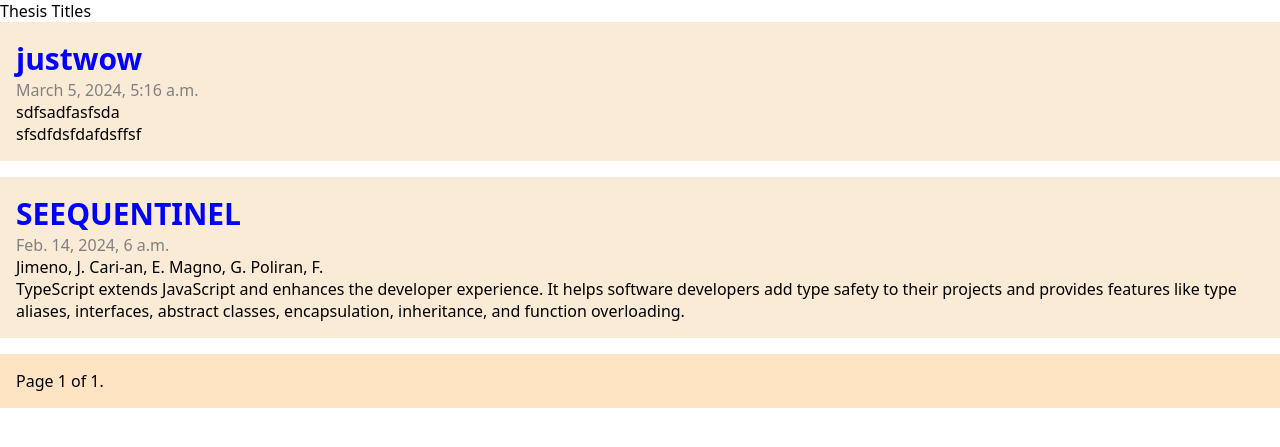
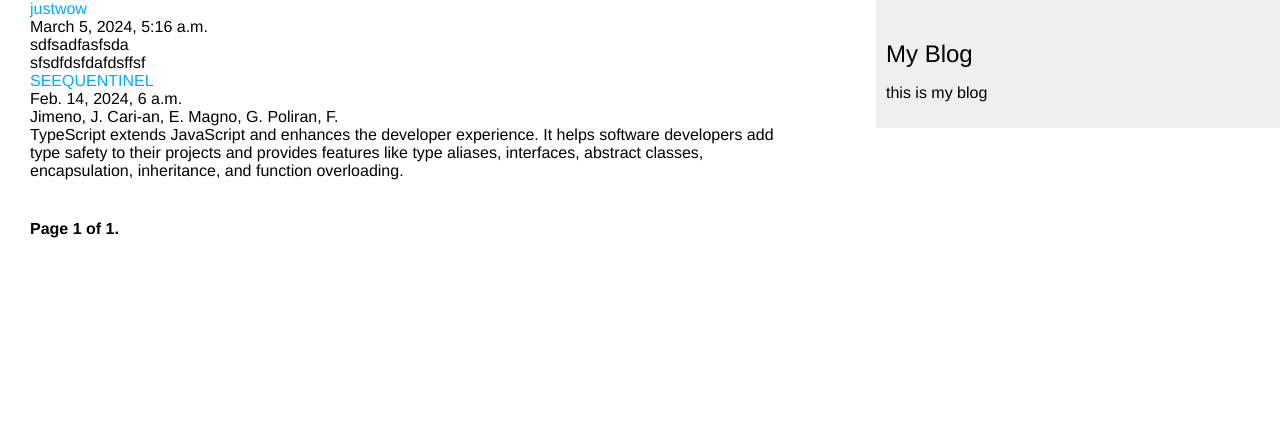
Before and after one commit to JohnzExor/ThesisApp, a Django app: page /thesis/?page=1 in a window 1280 px wide. Shown: the top 447 px of the page. Run offline with Django 5.2, Linux system fonts and the light colour scheme; data comes from the database, SQL or seed files in the repository; both versions use the stored data as it was after the commit; parts of the project's set-up code (start-up, migrations or seed data) failed here and were passed over.

Commit message:
added comment feature and fixed css

```diff
--- a/thesis/models.py
+++ b/thesis/models.py
@@ -8,9 +8,8 @@ from taggit.managers import TaggableManager
 # Create your models here.
 class Post(models.Model):
     class Status(models.TextChoices):
-        APPROVED = "APP", "Approved"
-        PENDING = "PEN", "Pending"
-        REJECTED = "REJ", "Rejected"
+        DRAFT = 'DF', 'Draft'
+        PUBLISHED = 'PB', 'Published'
 
     title = models.CharField(max_length=250)
     slug = models.SlugField(max_length=250, unique_for_date="publish")
@@ -24,7 +23,7 @@ class Post(models.Model):
     panels = models.CharField(max_length=500)
 
     status = models.CharField(
-        max_length=3, choices=Status.choices, default=Status.PENDING
+        max_length=3, choices=Status.choices, default=Status.DRAFT
     )
 
     publish = models.DateTimeField(default=timezone.now)
@@ -47,3 +46,22 @@ class Post(models.Model):
             "thesis:thesis_details",
             args=[self.publish.year, self.publish.month, self.publish.day, self.slug],
         )
+class Comment(models.Model):
+    post = models.ForeignKey(Post,
+                             on_delete=models.CASCADE,
+                             related_name='comments')
+    name = models.CharField(max_length=80)
+    email=models.EmailField()
+    body= models.TextField()
+    created = models.DateTimeField(auto_now_add=True)
+    updated= models.DateTimeField(auto_now=True)
+    active=models.BooleanField(default=True)
+
+    class Meta:
+        ordering=['created']
+        indexes = [
+            models.Index(fields=['created']),
+        ]
+
+    def __str__(self):
+        return f'Comment by {self.name} on {self.post}'
--- a/thesis/static/blog/css/style.css
+++ /dev/null
@@ -1,36 +0,0 @@
-* {
-    text-decoration: none;
-    padding: 0;
-    margin: 0;
-    font-family: system-ui, -apple-system, BlinkMacSystemFont, 'Segoe UI', Roboto, Oxygen, Ubuntu, Cantarell, 'Open Sans', 'Helvetica Neue', sans-serif;
-}
-
-a {
-    color: blue;
-}
-
-.title {
-    font-size: 30px;
-    font-weight: bold;
-}
-
-.container {
-    display: flex;
-    flex-direction: column;
-    gap: 1em;
-}
-
-.item {
-    background-color: antiquewhite;
-    padding: 1em;
-}
-
-.publish {
-    color: gray;
-}
-
-.pagination {
-    background-color: bisque;
-    margin-top: 1em;
-    padding: 1em;
-}
--- /dev/null
+++ b/thesis/static/css/style.css
@@ -0,0 +1,92 @@
+body {
+    margin:0;
+    padding:0;
+    font-family:helvetica, sans-serif;
+}
+
+a {
+    color:#00abff;
+    text-decoration:none;
+}
+
+h1 {
+    font-weight:normal;
+    border-bottom:1px solid #bbb;
+    padding:0 0 10px 0;
+}
+
+h2 {
+    font-weight:normal;
+    margin:30px 0 0;
+}
+
+#content {
+    float:left;
+    width:60%;
+    padding:0 0 0 30px;
+}
+
+#sidebar {
+    float:right;
+    width:30%;
+    padding:10px;
+    background:#efefef;
+    height:100%;
+}
+
+p.date {
+    color:#ccc;
+    font-family: georgia, serif;
+    font-size: 12px;
+    font-style: italic;
+}
+
+/* pagination */
+.pagination {
+    margin:40px 0;
+    font-weight:bold;
+}
+
+/* forms */
+label {
+    float:left;
+    clear:both;
+    color:#333;
+    margin-bottom:4px;
+}
+input, textarea {
+    clear:both;
+    float:left;
+    margin:0 0 10px;
+    background:#ededed;
+    border:0;
+    padding:6px 10px;
+    font-size:12px;
+}
+input[type=submit] {
+    font-weight:bold;
+    background:#00abff;
+    color:#fff;
+    padding:10px 20px;
+    font-size:14px;
+    text-transform:uppercase;
+}
+.errorlist {
+    color:#cc0033;
+    float:left;
+    clear:both;
+    padding-left:10px;
+}
+
+/* comments */
+.comment {
+    padding:10px;
+}
+.comment:nth-child(even) {
+    background:#efefef;
+}
+.comment .info {
+    font-weight:bold;
+    font-size:12px;
+    color:#666;
+}
--- a/thesis/templates/base.html
+++ b/thesis/templates/base.html
@@ -1,18 +1,19 @@
-<!-- book_list.html -->
 {% load static %}
 <!DOCTYPE html>
 <html lang="en">
-  <head>
-    <meta charset="UTF-8" />
-    <meta http-equiv="X-UA-Compatible" content="IE=edge" />
-    <meta name="viewport" content="width=device-width, initial-scale=1.0" />
-    <link rel="stylesheet" href="{% static "blog/css/style.css" %}" />
-    <title>Thesis Titles</title>
-  </head>
-  <body>
-    <div>
-      <div>Thesis Titles</div>
-      <div>{% block content%} {% endblock %}</div>
-    </div>
-  </body>
+<head>
+  <meta charset="UTF-8">
+  <title>{% block title %}{% endblock%}</title>
+  <link rel="stylesheet" href="{% static 'css/style.css' %}" />
+</head>
+<body>
+  <div id="content">
+    {% block content %}
+    {% endblock %}
+  </div>
+  <div id="sidebar">
+    <h2>My Blog</h2>
+    <p>this is my blog</p>
+  </div>
+</body>
 </html>
--- a/thesis/templates/thesis/details.html
+++ /dev/null
@@ -1,6 +0,0 @@
-{% extends "base.html"%} {% block content %}
-<div class="title">{{ post.title }}</div>
-<div>{{ post.publish }}</div>
-<div>{{ post.authors }}</div>
-<div>{{post.abstract}}</div>
-{% endblock %}
--- /dev/null
+++ b/thesis/templates/thesis/post/includes/comment_form.html
@@ -0,0 +1,6 @@
+<h2>Add a new Comment</h2>
+<form action="{% url 'thesis:post_comment' post.id %}" method='post'>
+  {{ form.as_p }}
+  {% csrf_token %}
+  <p><input type="submit" value="Add comment"></p>
+</form>
--- a/thesis/urls.py
+++ b/thesis/urls.py
@@ -10,4 +10,5 @@ urlpatterns = [
         name="thesis_details",
     ),
     path("home/", views.landing_page, name="thesis_landing_page"),
+    path('<int:post_id>/comment/', views.post_comment, name='post_comment'),
 ]
--- a/thesis/views.py
+++ b/thesis/views.py
@@ -2,10 +2,19 @@ from django.shortcuts import render, get_object_or_404
 from django.http import HttpResponse
 from .models import Post
 from django.core.paginator import Paginator
+from django.db.models import Q
+from .forms import CommentForm
+from django.views.decorators.http import require_POST
+
 
 
 def thesis(request):
-    post = Post.objects.all()
+    keyword = ""
+    post = Post.objects.filter(
+        Q(title__contains=keyword)
+        | Q(authors__contains=keyword)
+        | Q(abstract__contains=keyword)
+    )
     paginator = Paginator(post, 3)
     page_number = request.GET.get("page")
     post = paginator.page(page_number)
@@ -15,13 +24,17 @@ def thesis(request):
 def thesis_details(request, year, month, day, post):
     post = get_object_or_404(
         Post,
-        status=Post.Status.APPROVED,
+        status=Post.Status.PUBLISHED,
         publish__year=year,
         publish__month=month,
         publish__day=day,
         slug=post,
     )
-    return render(request, "thesis/details.html", {"post": post})
+    comments = post.comments.filter(active=True)
+    form = CommentForm()
+
+    return render(request, "thesis/post/detail.html", {"post": post,"comments": comments,
+                   "form":form})
 
 
 def landing_page(request):
@@ -29,3 +42,18 @@ def landing_page(request):
         request,
         "home.html",
     )
+
+@require_POST
+def post_comment(request, post_id):
+    post = get_object_or_404(Post, id=post_id, status=Post.Status.PUBLISHED)
+    comment = None
+    form = CommentForm(data=request.POST)
+    if form.is_valid():
+        comment = form.save(commit=False)
+        comment.post = post
+        comment.save()
+
+    return render(request, "thesis/post/comment.html",
+                        {'post': post,
+                         'form': form,
+                         'comment': comment})
```
Also changed, not shown: thesis/forms.py (+8 -0 lines), thesis/templates/thesis/post/comment.html (added, +13 -0 lines), thesis/templates/thesis/post/detail.html (added, +27 -0 lines), db.sqlite3, thesis/migrations/0004_alter_post_slug_comment.py (added), thesis/migrations/0005_alter_post_status.py (added).
